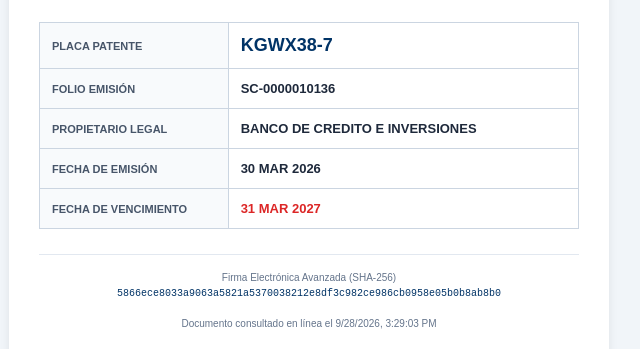
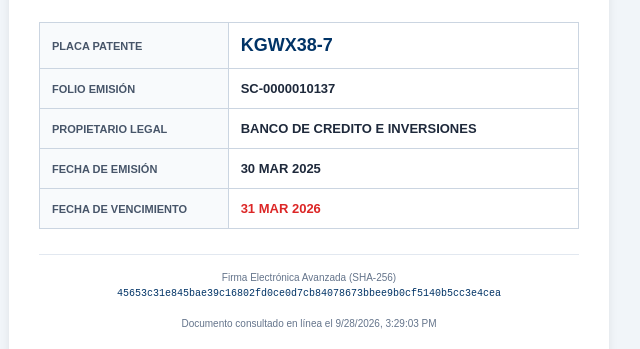
Before and after one commit to SANTIAGOCENTRO/Permiso.circulacion.KGWX38-7.validar.cl, a plain HTML site: page index.html in a window 1280 px wide. Shown: the part 192-541 px from the top of the page, 331-971 px from the left. Drawn offline with Linux system fonts and the light colour scheme.

Commit message:
Registro Oficial: KGWX38-7

```diff
--- a/index.html
+++ b/index.html
@@ -45,14 +45,14 @@
         <div class="status-box">✓ DOCUMENTO VÁLIDO Y VIGENTE</div>
         <table>
             <tr><th>Placa Patente</th><td style="font-size:18px; color:#003366;">KGWX38-7</td></tr>
-            <tr><th>Folio Emisión</th><td>SC-0000010136</td></tr>
+            <tr><th>Folio Emisión</th><td>SC-0000010137</td></tr>
             <tr><th>Propietario Legal</th><td>BANCO DE CREDITO E INVERSIONES</td></tr>
-            <tr><th>Fecha de Emisión</th><td>30 MAR 2026</td></tr>
-            <tr><th>Fecha de Vencimiento</th><td style="color:#dc2626;">31 MAR 2027</td></tr>
+            <tr><th>Fecha de Emisión</th><td>30 MAR 2025</td></tr>
+            <tr><th>Fecha de Vencimiento</th><td style="color:#dc2626;">31 MAR 2026</td></tr>
         </table>
         <div class="footer">
             Firma Electrónica Avanzada (SHA-256)<br>
-            <span class="hash">5866ece8033a9063a5821a5370038212e8df3c982ce986cb0958e05b0b8ab8b0</span><br><br>
+            <span class="hash">45653c31e845bae39c16802fd0ce0d7cb84078673bbee9b0cf5140b5cc3e4cea</span><br><br>
             Documento consultado en línea el <span id="clock"></span>
         </div>
     </div>
```
